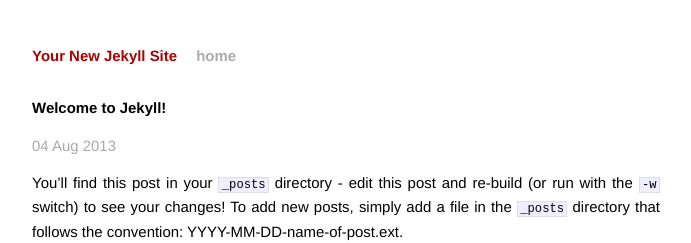
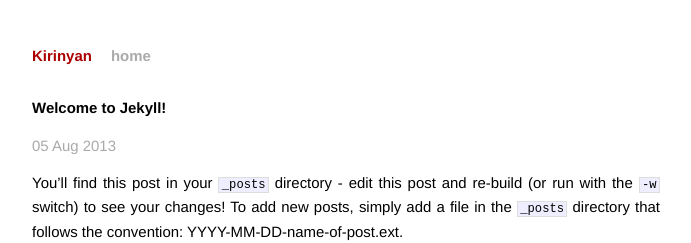
Before and after one commit to ctse/ctse.github.io, a Jekyll site: the page built from _posts/2013-08-04-welcome-to-jekyll.markdown, in a window 1280 px wide. Shown: the top 243 px of the page, without its empty margins (294-985 px from the left). Built offline with Jekyll 4.4.1, drawn with Linux system fonts in a browser that asks for light colours.

Commit message:
added YML

```diff
--- a/_config.yml
+++ b/_config.yml
@@ -1,2 +1,13 @@
-name: Your New Jekyll Site
 pygments: true
+
+name: 'Kirinyan'
+tagline: ''
+future: false
+timezone: Australia/Sydney
+
+baseurl: http://kirinyan.net
+
+permalink: /:title/
+assets: https://dl.dropboxusercontent.com/u/158866275
+
+paginate: 10
```
